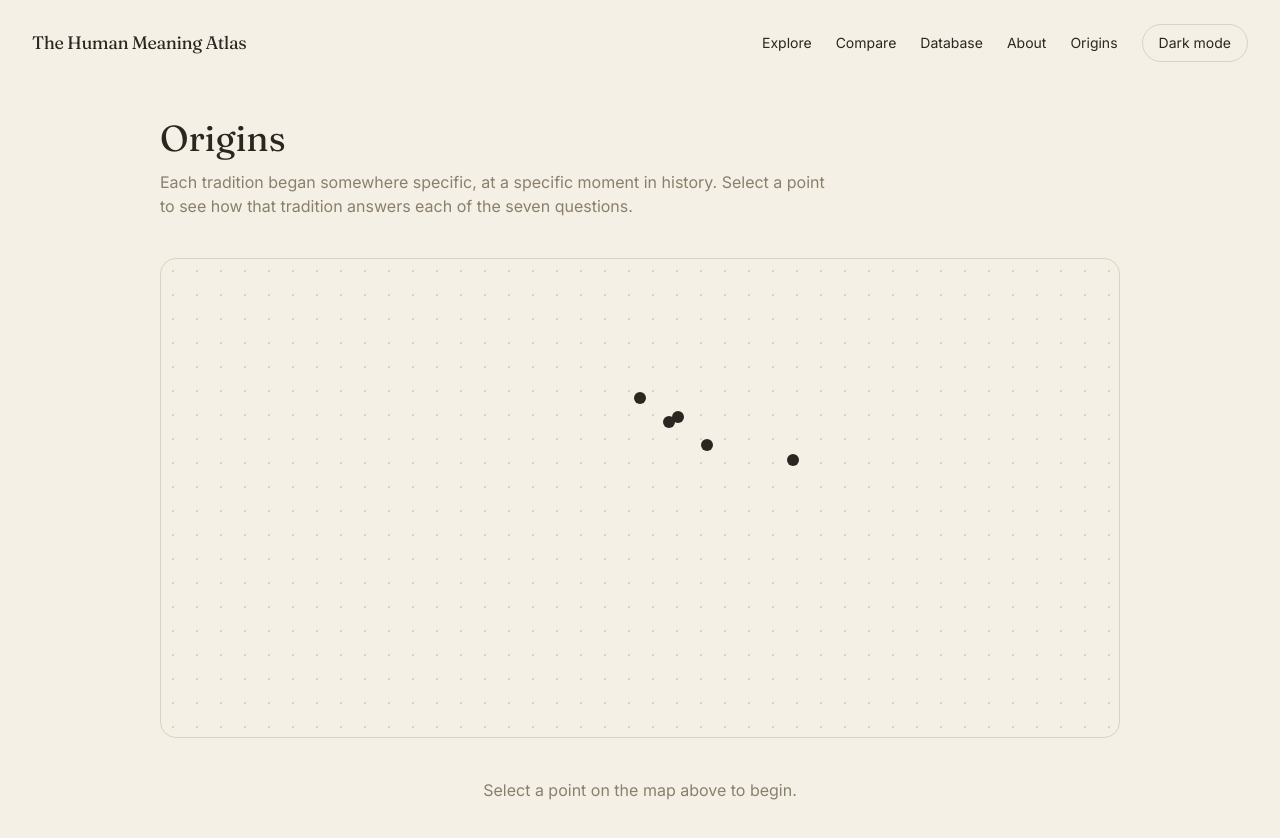
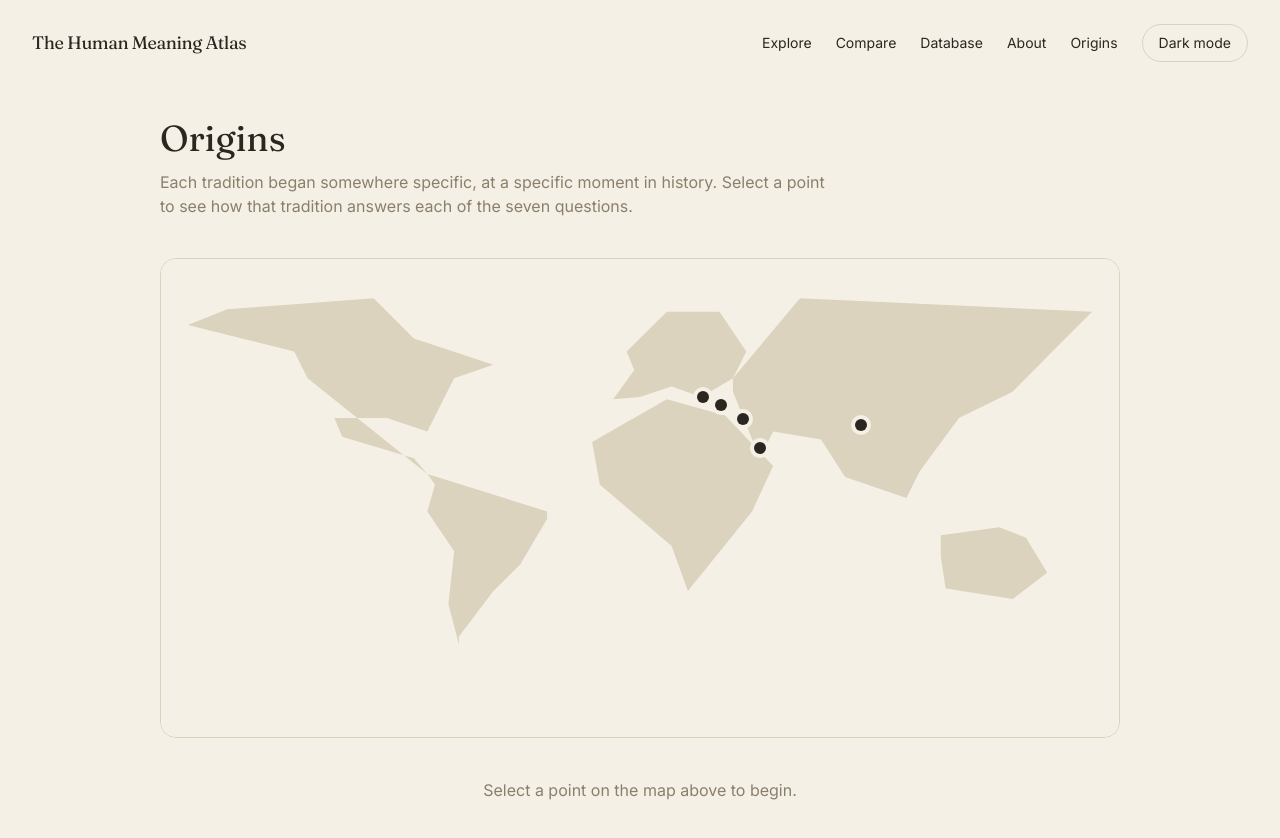
Before and after one commit to bolorgantugs6-source/human-meaning-atlas, a Next.js app: page /map in a window 1280 px wide. Shown: the top 838 px of the page. Built offline with nearby package versions, Linux system fonts and the light colour scheme.

Commit message:
Milestone 9 refinement: real map projection, fixed overlapping markers

```diff
--- a/src/app/map/page.tsx
+++ b/src/app/map/page.tsx
@@ -23,14 +23,29 @@ export default function MapPage() {
           the seven questions.
         </p>
 
-        <div
-          className="relative mt-10 aspect-[2/1] w-full rounded-2xl border border-border"
-          style={{
-            backgroundImage:
-              "radial-gradient(var(--color-border) 1px, transparent 1px)",
-            backgroundSize: "24px 24px",
-          }}
-        >
+        <div className="relative mt-10 aspect-[2/1] w-full overflow-hidden rounded-2xl border border-border">
+          <svg
+            viewBox="0 0 1000 500"
+            className="absolute inset-0 h-full w-full"
+            preserveAspectRatio="xMidYMid slice"
+          >
+            <rect width="1000" height="500" fill="var(--color-background)" />
+            <g fill="var(--color-border)">
+              {/* North America */}
+              <path d="M28,69.5 L69,53 L222,41.5 L264,83.5 L347,111 L306,125 L278,180.5 L236,166.5 L181,166.5 L189,186 L264,208.5 L278,225 L153,125 L139,97 Z" />
+              {/* South America */}
+              <path d="M278,225 L403,264 L403,272 L375,319.5 L347,347 L311,394.5 L311,403 L300,361 L306,305.5 L278,264 L286,236 Z" />
+              {/* Europe */}
+              <path d="M472,147 L494,116.5 L486,97 L528,55.5 L583,55.5 L611,97 L597,125 L564,144.5 L533,133.5 L500,144.5 Z" />
+              {/* Africa */}
+              <path d="M450,191.5 L528,147 L589,164 L639,216.5 L617,264 L550,347 L533,300 L458,236 Z" />
+              {/* Asia */}
+              <path d="M597,125 L667,41.5 L972,55.5 L944,83.5 L889,139 L833,166.5 L792,222 L778,250 L714,228 L689,189 L639,180.5 L625,208.5 L597,139 Z" />
+              {/* Australia */}
+              <path d="M814,289 L875,280.5 L903,291.5 L925,328 L889,355.5 L819,344.5 L814,311 Z" />
+            </g>
+          </svg>
+
           {origins.map((origin) => (
             <button
               key={origin.tradition}
@@ -43,13 +58,13 @@ export default function MapPage() {
               style={{ left: `${origin.x}%`, top: `${origin.y}%` }}
             >
               <span
-                className={`block h-3 w-3 rounded-full transition-transform group-hover:scale-125 ${
+                className={`block h-3 w-3 rounded-full ring-4 ring-background transition-transform group-hover:scale-125 ${
                   selected === origin.tradition
                     ? "bg-accent"
                     : "bg-foreground"
                 }`}
               />
-              <span className="pointer-events-none absolute left-1/2 top-5 -translate-x-1/2 whitespace-nowrap rounded-md bg-foreground px-2 py-1 text-xs text-background opacity-0 transition-opacity group-hover:opacity-100">
+              <span className="pointer-events-none absolute left-1/2 top-5 -translate-x-1/2 whitespace-nowrap rounded-md bg-foreground px-2 py-1 text-xs text-background opacity-0 shadow-lg transition-opacity group-hover:opacity-100">
                 {origin.tradition} — {origin.region}
               </span>
             </button>
@@ -61,10 +76,7 @@ export default function MapPage() {
             <h2 className="font-serif text-2xl">{selected}</h2>
             <div className="mt-4 flex flex-col gap-4">
               {entries.map((entry, i) => (
-                <div
-                  key={i}
-                  className="rounded-2xl border border-border p-5"
-                >
+                <div key={i} className="rounded-2xl border border-border p-5">
                   <span className="text-xs uppercase tracking-widest text-muted">
                     {entry.questionLabel}
                   </span>
--- a/src/lib/origins.ts
+++ b/src/lib/origins.ts
@@ -1,14 +1,14 @@
 export type Origin = {
   tradition: string;
   region: string;
-  x: number; // percentage from left
-  y: number; // percentage from top
+  x: number;
+  y: number;
 };
 
 export const origins: Origin[] = [
-  { tradition: "Judaism", region: "Levant", x: 53, y: 34 },
-  { tradition: "Christianity", region: "Eastern Mediterranean", x: 54, y: 33 },
-  { tradition: "Islam", region: "Arabian Peninsula", x: 57, y: 39 },
-  { tradition: "Stoicism", region: "Ancient Greece", x: 50, y: 29 },
-  { tradition: "Buddhism", region: "South Asia", x: 66, y: 42 },
+  { tradition: "Stoicism", region: "Ancient Greece", x: 56.6, y: 28.9 },
+  { tradition: "Judaism", region: "Levant", x: 60.8, y: 33.5 },
+  { tradition: "Christianity", region: "Eastern Mediterranean", x: 58.5, y: 30.5 },
+  { tradition: "Islam", region: "Arabian Peninsula", x: 62.5, y: 39.5 },
+  { tradition: "Buddhism", region: "South Asia", x: 73.1, y: 34.7 },
 ];
```
